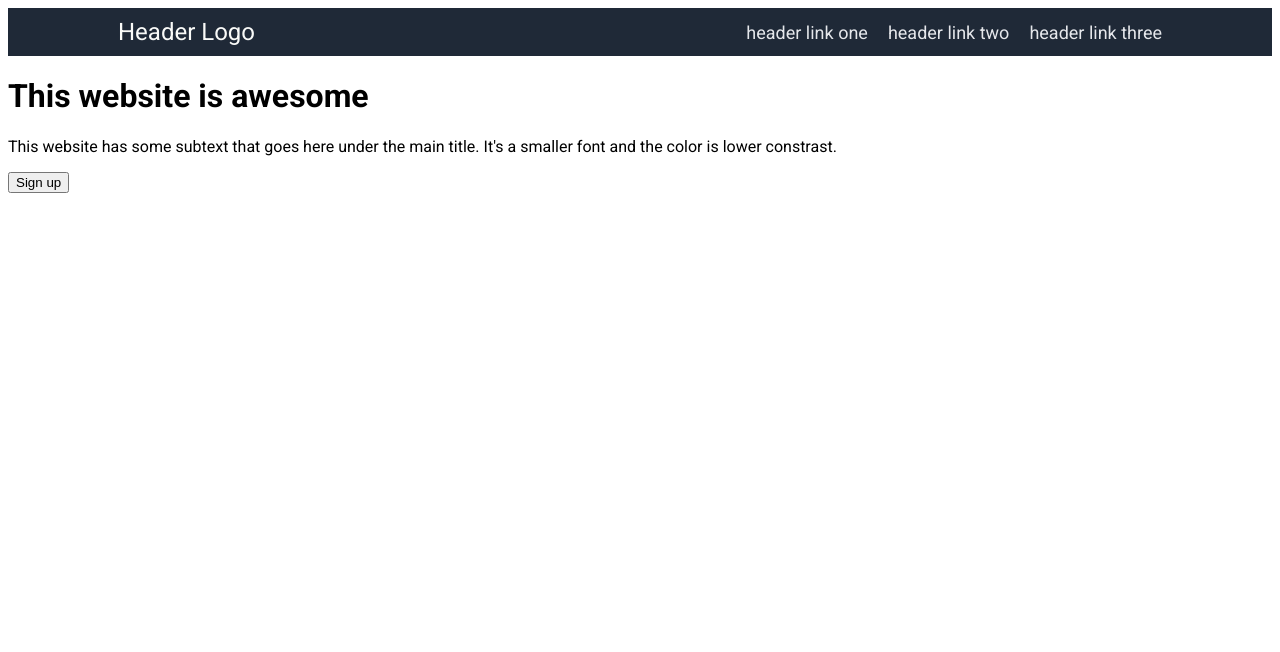
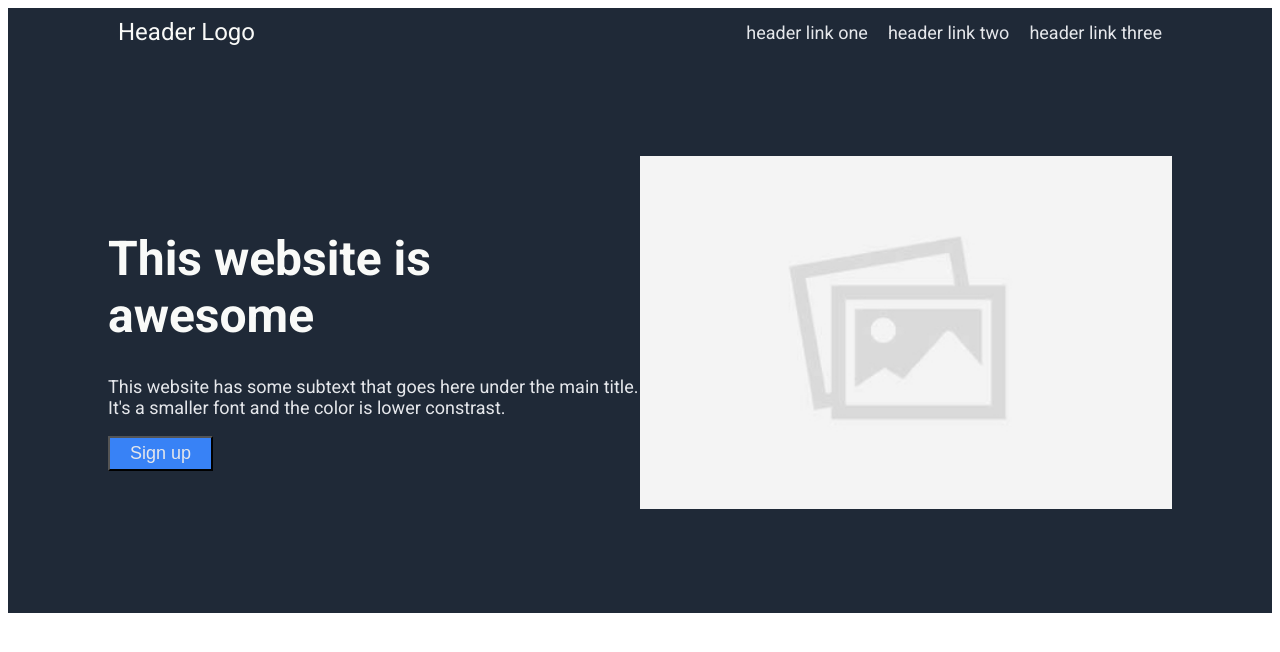
Before and after one commit to sanvi-g07/odin-landing-page, a plain HTML site: page index.html in a window 1280 px wide. Drawn offline with Linux system fonts and the light colour scheme.

Commit message:
added hero styling

```diff
--- a/index.html
+++ b/index.html
@@ -25,7 +25,7 @@
                 <button>Sign up</button>
             </div>
             <div class="main-header-image">
-
+                <img src="placeholderImage.jpeg">
             </div>
         </div>
         <div class="random-info">
--- a/styles.css
+++ b/styles.css
@@ -28,3 +28,46 @@ body {
     font-size: 18px;
     color: #e5E7EB;
 }
+
+.main-header {
+    display: flex;
+    justify-content: center;
+    align-items: center;
+    padding: 100px;
+
+    background-color: #1F2937;
+}
+
+.main-header-text {
+    flex: 1;
+}
+
+.main-header-image {
+    flex: 1;
+}
+
+.main-header-image img{
+    width: 100%;
+    flex: 1;
+}
+
+.main-header-text h1 {
+    font-size: 48px;
+    color: #F9fAf8;
+    font-weight: 900px;
+}
+
+.main-header-text p {
+   font-size: 18px;
+    color: #e5E7EB;
+}
+
+.main-header-text button {
+    background-color: #3882f6;
+    font-size: 18px;
+    color: #e5E7EB;
+    padding-top: 5px;
+    padding-bottom: 5px;
+    padding-left: 20px;
+    padding-right: 20px;
+}
```
